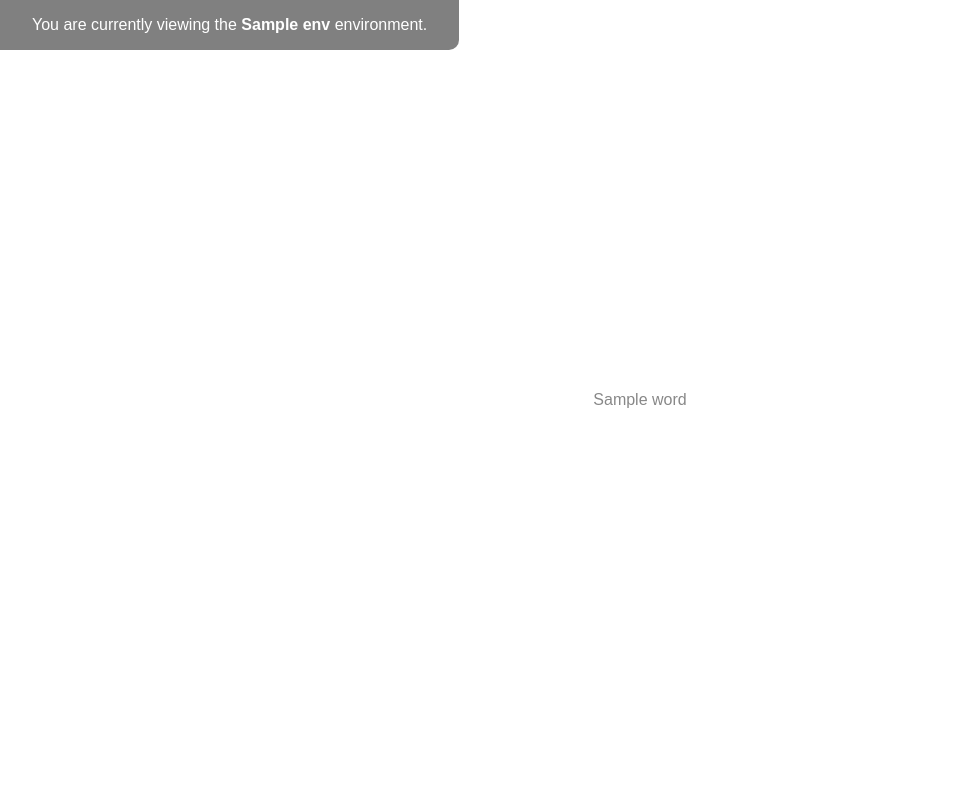
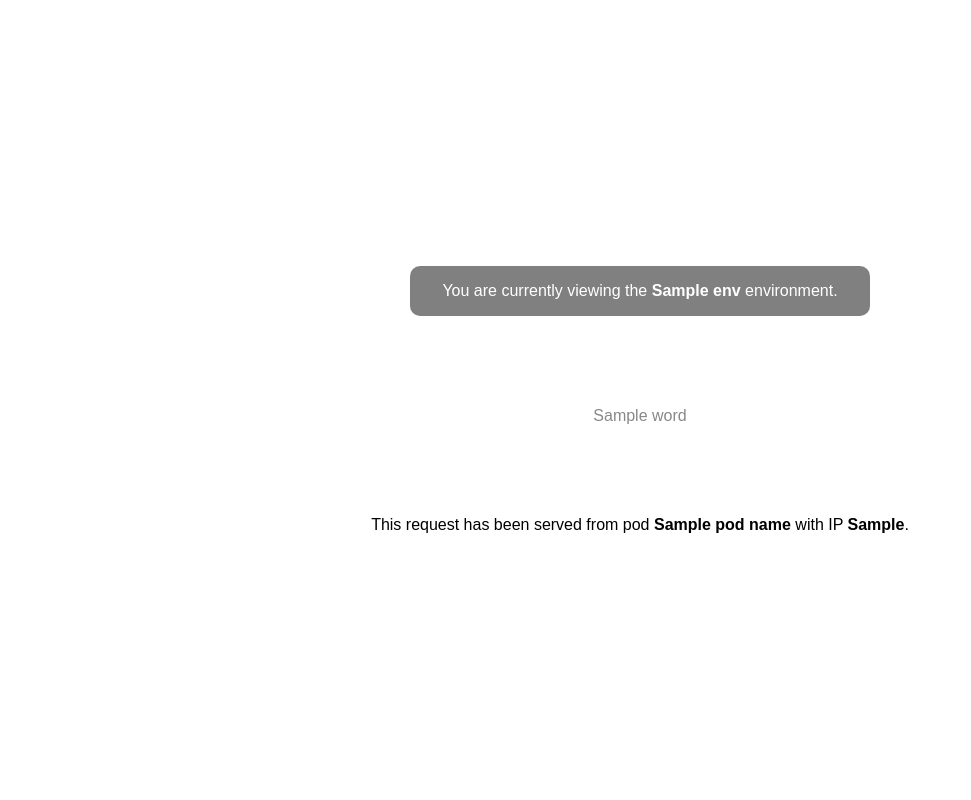
Before and after one commit to carlosafonso/microservices, a PHP site: template src/frontend/templates/index.php in a window 1280 px wide. Shown: the whole page, without its empty margins (0-971 px from the left). Run offline with PHP 8.4, Linux system fonts and the light colour scheme; the template is opened without the code that fills it: most values are stand-ins (such as "Sample title", 1, 10 or a date in 2020); some web fonts are replaced.

Commit message:
Display pod information in frontend service

```diff
--- a/src/frontend/templates/index.php
+++ b/src/frontend/templates/index.php
@@ -15,12 +15,14 @@
 
         body {
             display: flex;
+            flex-direction: column;
+            justify-content: center;
+            align-items: center;
         }
 
         span.env {
-            position: absolute;
             padding: 1em 2em;
-            border-radius: 0 0 10px 0;
+            border-radius: 10px;
             background-color: gray;
             color: white;
         }
@@ -38,11 +40,7 @@
         }
 
         span.word {
-            display: flex;
-            flex-direction: column;
-            justify-content: center;
-            margin: 0 auto;
-            text-align: center;
+            line-height: 200px;
             color: <?php echo($color->color); ?>;
             font-size: <?php echo($size->size); ?>px;
         }
@@ -51,6 +49,7 @@
 <body>
     <span class="env <?php echo($env); ?>">You are currently viewing the <strong><?php echo($env); ?></strong> environment.</span>
     <span class="word"><?php echo($word->word); ?></span>
+    <span>This request has been served from pod <strong><?php echo($podName); ?></strong> with IP <strong><?php echo($podIp); ?></strong>.</span>
     <script type="text/javascript">
         window.onload = () => {
             // Only reload if query string has the right parameter.
```
Also changed, not shown: kubernetes/base/frontend.yaml (+8 -0 lines), src/frontend/index.php (+16 -1 lines).
